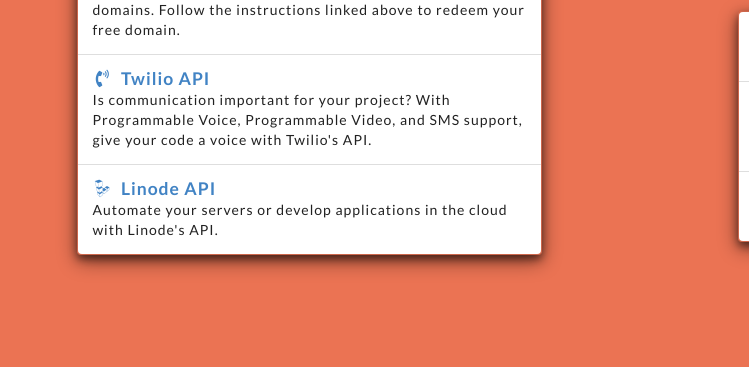
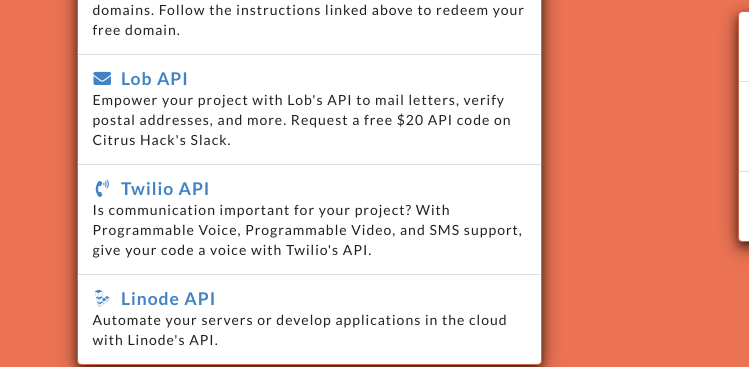
Before and after one commit to vishshukla/CitrusHack-2018-Static-Website, a plain HTML site: page index.html in a window 1280 px wide. Shown: the part 3702-4069 px from the top of the page, 0-749 px from the left. Drawn offline with Linux system fonts and the light colour scheme.

Commit message:
Added Lob

```diff
--- a/index.html
+++ b/index.html
@@ -405,6 +405,12 @@
               .xyz domains. Follow the instructions linked above to redeem your free domain.</p>
           </div>
           <div class="ui segment">
+            <a href="https://lob.com/docs" class="resource-main">
+              <i class="mail icon"></i> Lob API</a>
+            <p class="resource-desc">Empower your project with Lob's API to mail letters, verify postal addresses, and more.
+              Request a free $20 API code on Citrus Hack's Slack.</p>
+          </div>
+          <div class="ui segment">
             <a href="https://www.twilio.com/docs/usage/api" class="resource-main">
               <i class="phone volume icon"></i> Twilio API</a>
             <p class="resource-desc">Is communication important for your project? With Programmable Voice, Programmable Video, and SMS support, give
```
